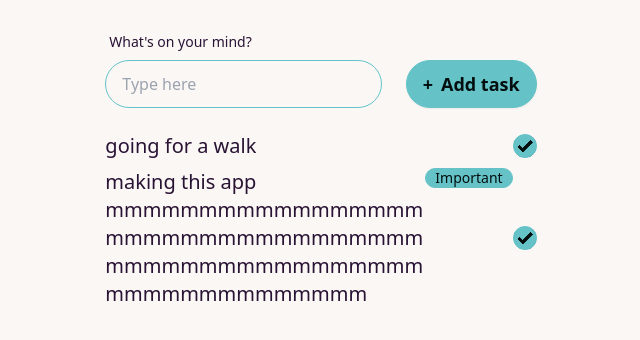
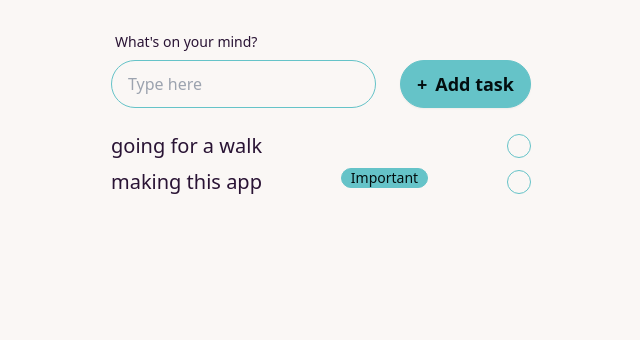
Before and after one commit to mlorenzm/todo-ts, a React (Vite) app: page / in a window 1280 px wide. Shown: the top 340 px of the page, without its empty margins (319-959 px from the left). Built offline with nearby package versions, Linux system fonts and the light colour scheme.

Commit message:
componentize Todos

```diff
--- a/src/App.tsx
+++ b/src/App.tsx
@@ -7,7 +7,7 @@ const App = () => {
       name: "going for a walk",
     },
     {
-      name: "making this app mmmmmmmmmmmmmmmmmmmmmmmmmmmmmmmmmmmmmmmmmmmmmmmmmmmmmmmmmmmmmmmmm",
+      name: "making this app ",
       important: true,
     },
   ];
--- /dev/null
+++ b/src/components/Todo.tsx
@@ -0,0 +1,34 @@
+import { useState } from "react";
+interface TodoObject {
+  name: string;
+  important?: boolean;
+}
+
+const Todo: React.FC<TodoObject> = (item: TodoObject) => {
+  const [finished, setFinished] = useState(false);
+  const handleChange = () => {
+    finished ? setFinished(false) : setFinished(true);
+    console.log(finished);
+  };
+  return (
+    <div className="flex justify-between items-center">
+      {finished ? (
+        <li className="max-w-xs break-words line-through text-gray-400">
+          {item.name}
+        </li>
+      ) : (
+        <li className="max-w-xs break-words">{item.name}</li>
+      )}
+      {item.important && (
+        <div className="badge badge-primary self-start">Important</div>
+      )}
+      <input
+        type="checkbox"
+        className="checkbox checkbox-primary"
+        onChange={handleChange}
+      />
+    </div>
+  );
+};
+
+export default Todo;
--- a/src/components/TodoContainer.tsx
+++ b/src/components/TodoContainer.tsx
@@ -1,3 +1,5 @@
+import Todo from "./Todo";
+
 // import { useState } from "react";
 interface TodoObject {
   name: string;
@@ -8,27 +10,17 @@ interface TodoProps {
 }
 
 const TodoContainer: React.FC<TodoProps> = ({ todoArray }) => {
-  //   const [finished, setFinished] = useState(false);
   return (
     <ul className="text-xl flex flex-col gap-2">
       {todoArray.map((item, i) => (
-        <div key={i} className="flex justify-between items-center">
-          <li className="max-w-xs break-words">{item.name}</li>
-          {item.important && (
-            <div className="badge badge-primary self-start">Important</div>
-          )}
-          <input
-            type="checkbox"
-            checked="checked"
-            className="checkbox checkbox-primary"
-          />
-        </div>
+        <Todo key={i} {...item} /> // can not grasp how this works, if I put item={item} i get a error
       ))}
     </ul>
   );
 };
 
 // TODO:
+// ! componentize Todo with own state
 // - make disappear typeError on checked input
 // - update array to delete finished todos
 
```
